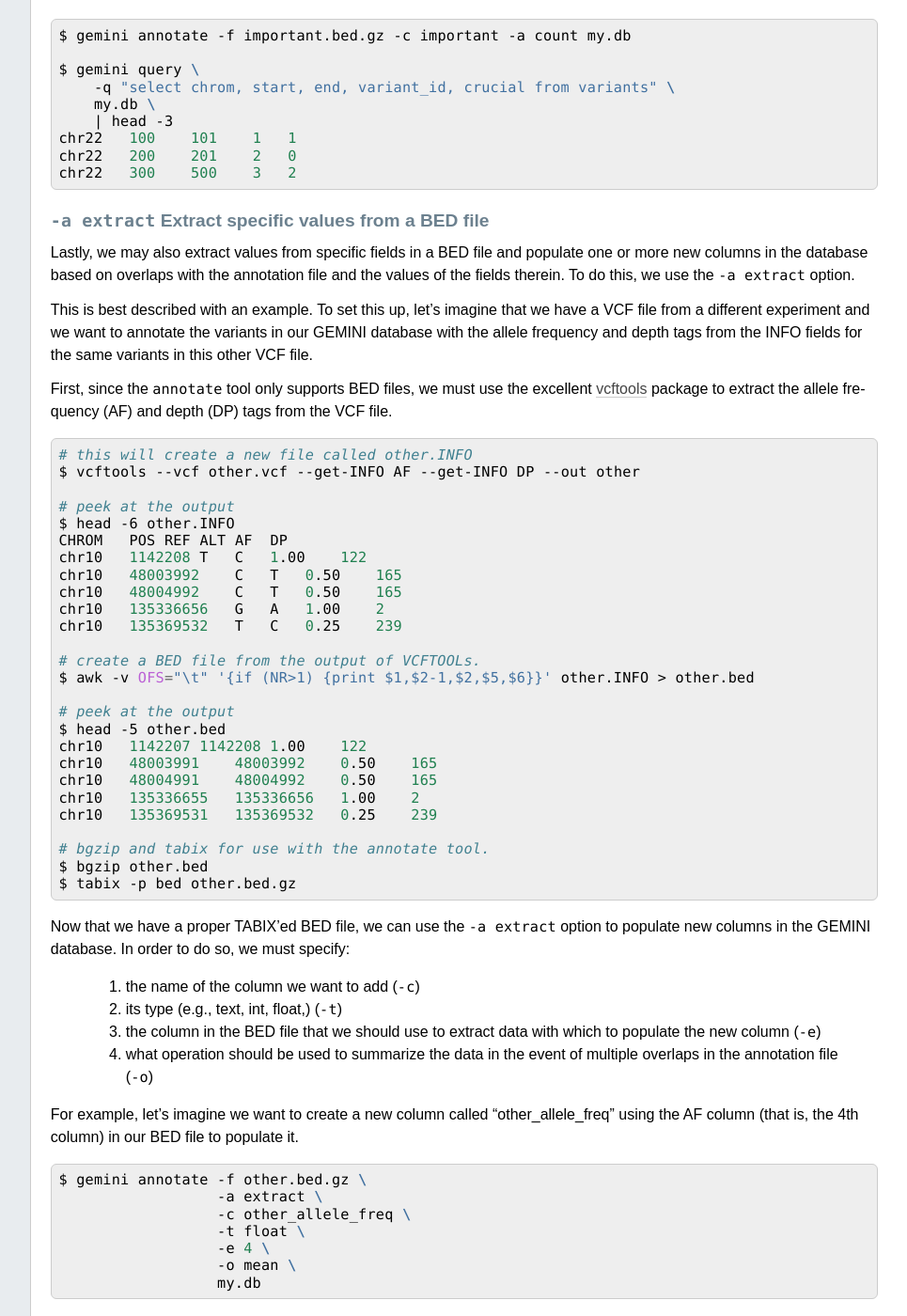
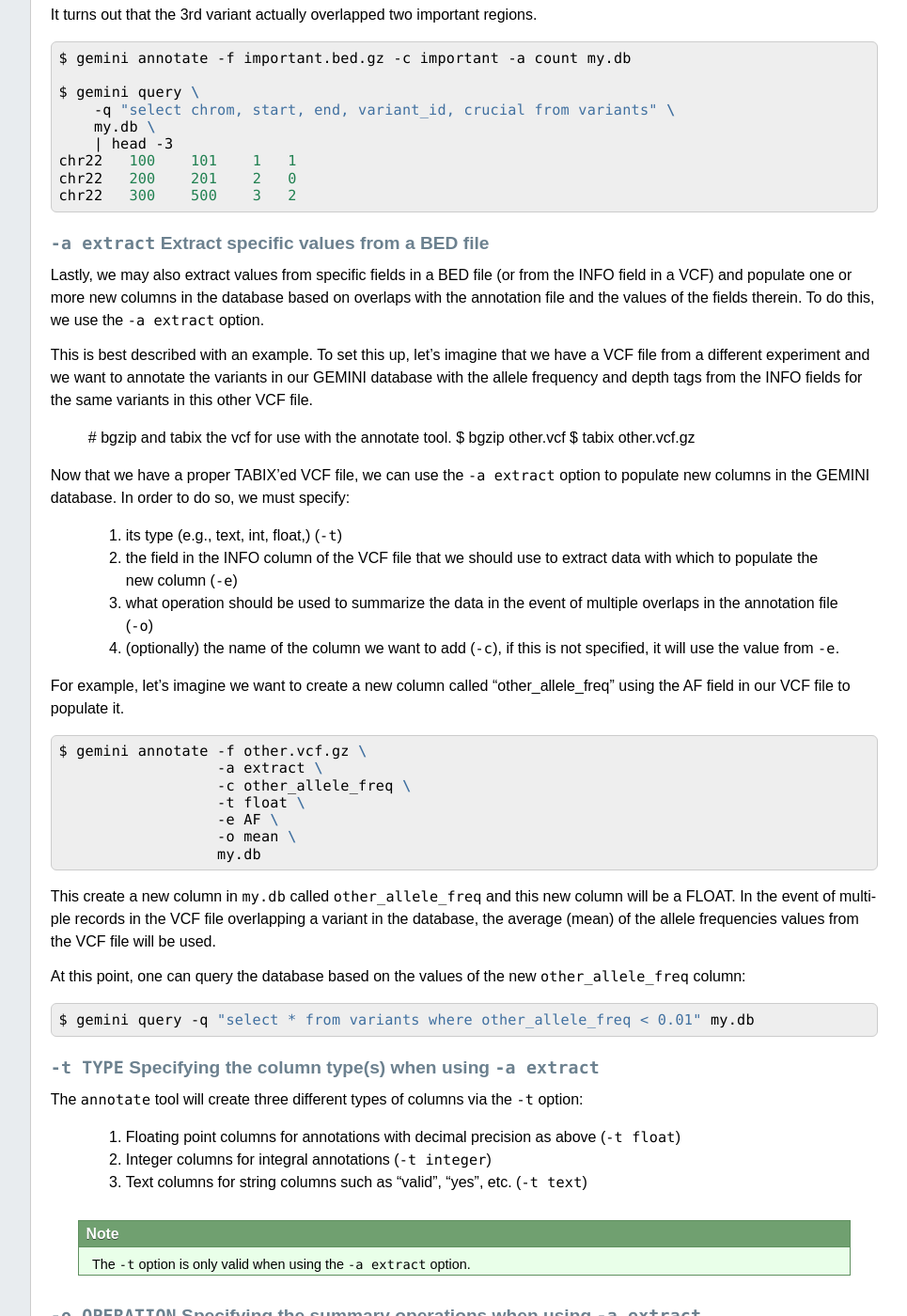
Before and after one commit to arq5x/gemini, a Sphinx documentation site: the page built from docs/content/tools.rst, in a window 1280 px wide and 1400 px high, scrolled down 13912 px. Shown: the whole window at 94% size, without its empty margins (224-1189 px from the left). Built offline with Sphinx 7.4.7, drawn with Linux system fonts in a browser that asks for light colours; formulas are drawn with MathJax 3; pages that are not in the unit, such as notebooks, are missing from menus; comment, search, counter and statistics services are not loaded; the version number is read from the project's files by our own code; some of the changed text lies outside the part shown.

Commit message:
docs for annotate with VCF

```diff
--- a/docs/content/tools.rst
+++ b/docs/content/tools.rst
@@ -845,7 +845,7 @@
 It is inevitable that researchers will want to enhance the gemini framework with
 their own, custom annotations. ``gemini`` provides a sub-command called
 ``annotate`` for exactly this purpose. As long as you provide a ``tabix``'ed
-annotation file in BED format, the ``annotate`` tool will, for each
+annotation file in BED or VCF format, the ``annotate`` tool will, for each
 variant in the variants table, screen for overlaps in your annotation file and
 update a one or more new column in the variants table that you may specify on the command
 line. This is best illustrated by example.
@@ -929,7 +929,8 @@
 ``-a extract`` Extract specific values from a BED file
 -------------------------------------------------------
 Lastly, we may also extract values from specific fields in a BED
-file and populate one or more new columns in the database based on
+file (or from the INFO field in a VCF) and populate one or more new columns
+in the database based on
 overlaps with the annotation file and the values of the fields therein.
 To do this, we use the ``-a extract`` option.
 
@@ -938,67 +939,40 @@
 the variants in our GEMINI database with the allele frequency and depth
 tags from the INFO fields for the same variants in this other VCF file.
 
-First, since the ``annotate`` tool only supports BED files, we must use the
-excellent `vcftools <http://vcftools.sourceforge.net/>`_ package to extract the allele frequency (AF) and
-depth (DP) tags from the VCF file.
-
-.. code-block:: bash
-
-    # this will create a new file called other.INFO
-    $ vcftools --vcf other.vcf --get-INFO AF --get-INFO DP --out other
-
-    # peek at the output
-    $ head -6 other.INFO
-    CHROM   POS REF ALT AF  DP
-    chr10   1142208 T   C   1.00    122
-    chr10   48003992    C   T   0.50    165
-    chr10   48004992    C   T   0.50    165
-    chr10   135336656   G   A   1.00    2
-    chr10   135369532   T   C   0.25    239
-
-    # create a BED file from the output of VCFTOOLs.
-    $ awk -v OFS="\t" '{if (NR>1) {print $1,$2-1,$2,$5,$6}}' other.INFO > other.bed
-
-    # peek at the output
-    $ head -5 other.bed
-    chr10   1142207 1142208 1.00    122
-    chr10   48003991    48003992    0.50    165
-    chr10   48004991    48004992    0.50    165
-    chr10   135336655   135336656   1.00    2
-    chr10   135369531   135369532   0.25    239
-
-    # bgzip and tabix for use with the annotate tool.
-    $ bgzip other.bed
-    $ tabix -p bed other.bed.gz
-
-Now that we have a proper TABIX'ed BED file, we can use the ``-a extract`` option to populate new
+
+    # bgzip and tabix the vcf for use with the annotate tool.
+    $ bgzip other.vcf
+    $ tabix other.vcf.gz
+
+Now that we have a proper TABIX'ed VCF file, we can use the ``-a extract`` option to populate new
 columns in the GEMINI database.  In order to do so, we must specify:
 
-    1. the name of the column we want to add (``-c``)
-
-    2. its type (e.g., text, int, float,)  (``-t``)
-
-    3. the column in the BED file that we should use to extract data with which to populate the new column (``-e``)
-
-    4. what operation should be used to summarize the data in the event of multiple overlaps in the annotation file  (``-o``)
+
+    1. its type (e.g., text, int, float,)  (``-t``)
+
+    2. the field in the INFO column of the VCF file that we should use to extract data with which to populate the new column (``-e``)
+
+    3. what operation should be used to summarize the data in the event of multiple overlaps in the annotation file  (``-o``)
+
+    4. (optionally) the name of the column we want to add (``-c``), if this is not specified, it will use the value from ``-e``.
 
 For example, let's imagine we want to create a new column called "other_allele_freq" using the
-AF column (that is, the 4th column) in our BED file to populate it.
-
-.. code-block:: bash
-
-    $ gemini annotate -f other.bed.gz \
+AF field in our VCF file to populate it.
+
+.. code-block:: bash
+
+    $ gemini annotate -f other.vcf.gz \
                       -a extract \
                       -c other_allele_freq \
                       -t float \
-                      -e 4 \
+                      -e AF \
                       -o mean \
                       my.db
 
 This create a new column in ``my.db`` called ``other_allele_freq`` and this
-new column will be a FLOAT.  In the event of multiple records in the BED
+new column will be a FLOAT.  In the event of multiple records in the VCF
 file overlapping a variant in the database, the average (mean) of the allele
-frequencies values from the BED file will be used.
+frequencies values from the VCF file will be used.
 
 At this point, one can query the database based on the values of the
 new ``other_allele_freq`` column:
@@ -1038,10 +1012,42 @@
     7. ``-o last``. Use the value from the **last** record in the annotation file.
     8. ``-o list``. Create a comma-separated list of the observed values.  **-t must be text**
     9. ``-o uniq_list``. Create a comma-separated list of the **distinct** (i.e., non-redundant) observed values.  **-t must be text**
+    10. ``-o sum``. Compute the sum of the values. **They must be numeric**.
 
 .. note::
 
     The ``-o`` option is only valid when using the ``-a extract`` option.
+
+
+-------------------
+Annotating with VCF
+-------------------
+
+Most of the examples to this point have pulled a column from a `tabix` indexed bed file.
+It is likewise possible to pull from the INFO field  of a `tabix` index VCF. The syntax
+is identical but the ``-e`` operation will specify the names of fields in the INFO column
+to pull. By default, those names will be used, but that can still be specified with the
+`-c` column.
+Here are some example uses
+
+.. code-block:: bash
+
+    # put a DP column in the db:
+    gemini annotate -f anno.vcf.gz -o list -e DP -t int my.db
+
+    # ... and name it 'depth'
+    gemini annotate -f anno.vcf.gz -o list -e DP -c depth -t int my.db
+
+    # use multiple columns
+    gemini annotate -f anno.vcf.gz -o list,mean -e DP,Qmeter -c depth,qmeter -t int my.db
+
+Missing values are allowed since we expect that in some cases an annotation VCF will not
+have all INFO fields specified for all variants.
+
+.. note::
+
+    We recommend decomposing and normalizing variants before annotating.
+    See :ref:`preprocess` for a detailed explanation of how to do this.
 
 
 -------------------------------------------------------------------
```
